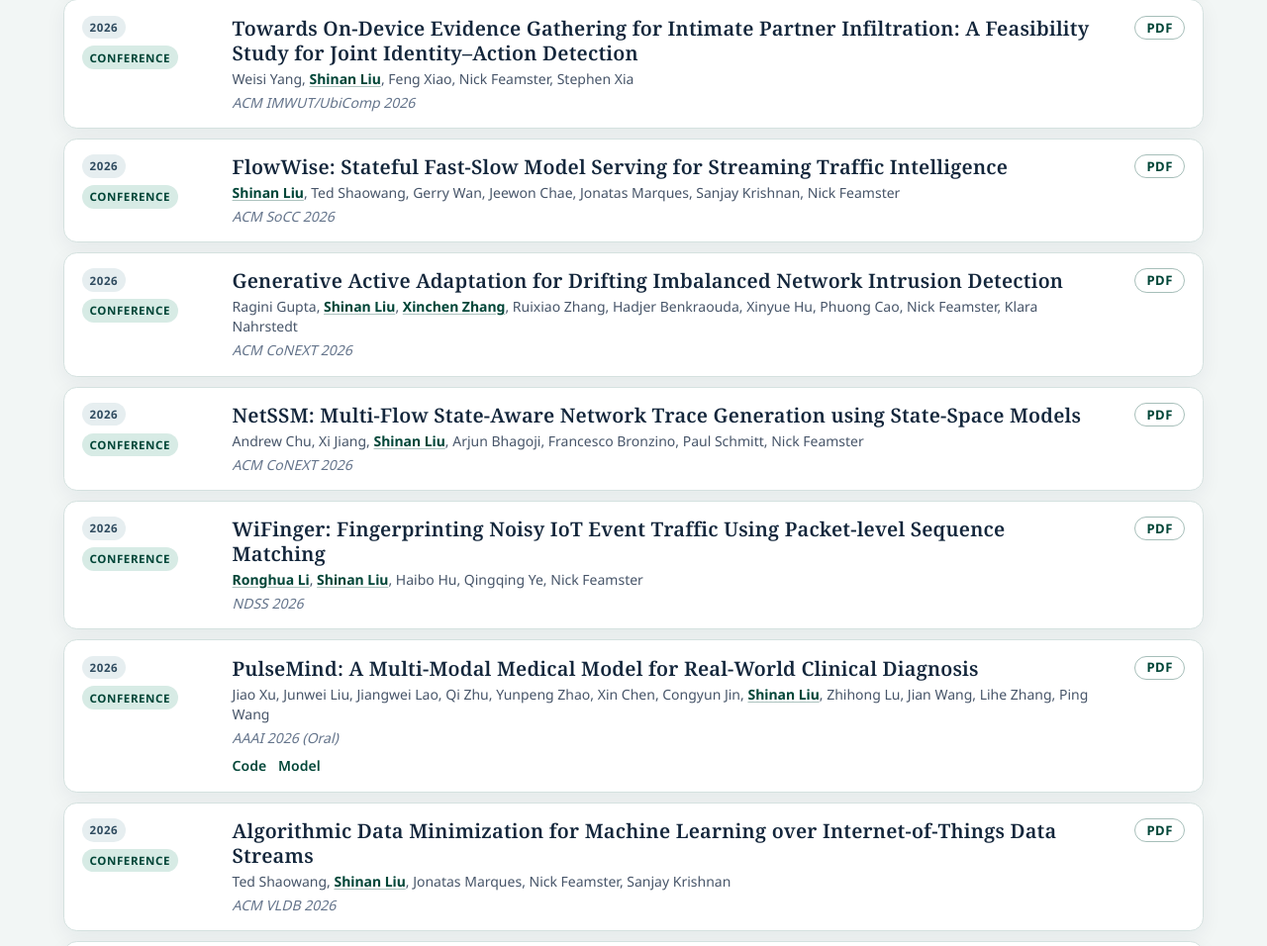
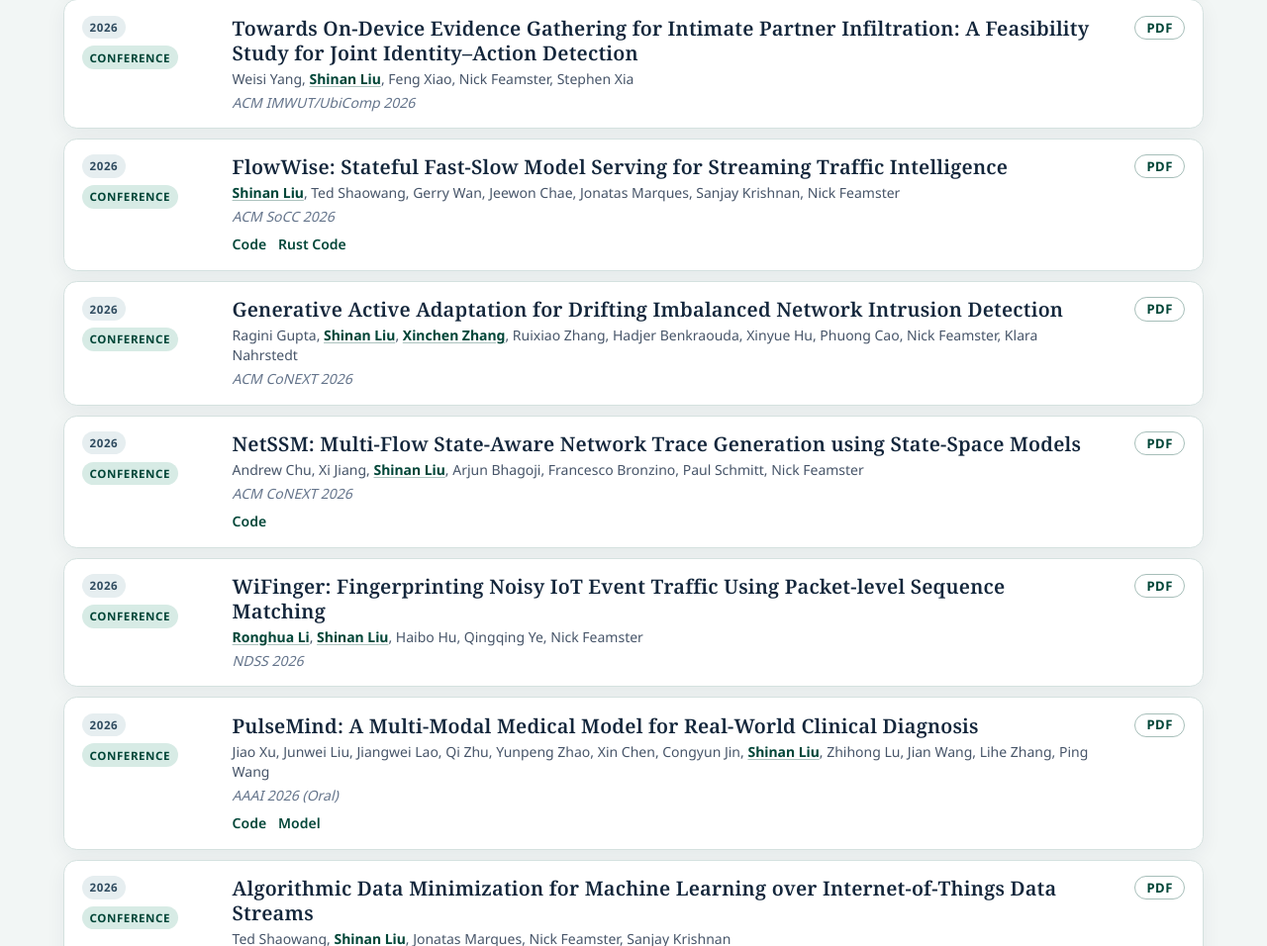
Before and after one commit to naisslab/naisslab.github.io, a website: page index.html in a window 1280 px wide. Shown: the part 4740-5696 px from the top of the page at 99% size. Drawn offline with Linux system fonts and the light colour scheme.

Commit message:
Add FlowWise and NetSSM code repository links

```diff
--- a/data/publication.js
+++ b/data/publication.js
@@ -129,7 +129,13 @@ const publicationsData = [
         title: 'FlowWise: Stateful Fast-Slow Model Serving for Streaming Traffic Intelligence',
         authors: 'Shinan Liu, Ted Shaowang, Gerry Wan, Jeewon Chae, Jonatas Marques, Sanjay Krishnan, Nick Feamster',
         venue: 'ACM SoCC 2026',
-        links: { pdf: 'https://arxiv.org/pdf/2402.03694' }
+        links: {
+            pdf: 'https://arxiv.org/pdf/2402.03694',
+            code: [
+                { label: 'Code', url: 'https://github.com/noise-lab/FlowWise' },
+                { label: 'Rust Code', url: 'https://github.com/naisslab/FlowWise-Rust' }
+            ]
+        }
     },
     {
         year: 2026,
@@ -149,7 +155,10 @@ const publicationsData = [
         title: 'NetSSM: Multi-Flow State-Aware Network Trace Generation using State-Space Models',
         authors: 'Andrew Chu, Xi Jiang, Shinan Liu, Arjun Bhagoji, Francesco Bronzino, Paul Schmitt, Nick Feamster',
         venue: 'ACM CoNEXT 2026',
-        links: { pdf: 'https://arxiv.org/pdf/2503.22663' }
+        links: {
+            pdf: 'https://arxiv.org/pdf/2503.22663',
+            code: 'https://github.com/noise-lab/netssm'
+        }
     },
     {
         year: 2026,
--- a/index.html
+++ b/index.html
@@ -164,7 +164,7 @@
 
     <script src="data/research.js?v=d6dd5af3a1e9"></script>
     <script src="data/people.js?v=f20935bd08d1"></script>
-    <script src="data/publication.js?v=b5be9f253f3e"></script>
+    <script src="data/publication.js?v=25d0e84abb2d"></script>
     <script src="data/news.js?v=a9906eeffbc7"></script>
 
     <script>
@@ -351,9 +351,12 @@
                 }
 
                 const renderPublication = pub => {
+                    const codeLinks = Array.isArray(pub.links.code)
+                        ? pub.links.code
+                        : (pub.links.code ? [{ label: 'Code', url: pub.links.code }] : []);
                     const extraLinks = [
                         pub.links.website ? `<a href="${pub.links.website}" class="publication-link" target="_blank" rel="noopener noreferrer">Website</a>` : '',
-                        pub.links.code ? `<a href="${pub.links.code}" class="publication-link" target="_blank" rel="noopener noreferrer">Code</a>` : '',
+                        ...codeLinks.map(link => `<a href="${escapeHtml(link.url)}" class="publication-link" target="_blank" rel="noopener noreferrer">${escapeHtml(link.label)}</a>`),
                         pub.links.media ? `<a href="${pub.links.media}" class="publication-link" target="_blank" rel="noopener noreferrer">Media</a>` : '',
                         pub.links.slides ? `<a href="${pub.links.slides}" class="publication-link" target="_blank" rel="noopener noreferrer">Slides</a>` : '',
                         pub.links.video ? `<a href="${pub.links.video}" class="publication-link" target="_blank" rel="noopener noreferrer">Video</a>` : '',
```
Also changed, not shown: tests/publication-author-highlight.test.js (+6 -0 lines).
